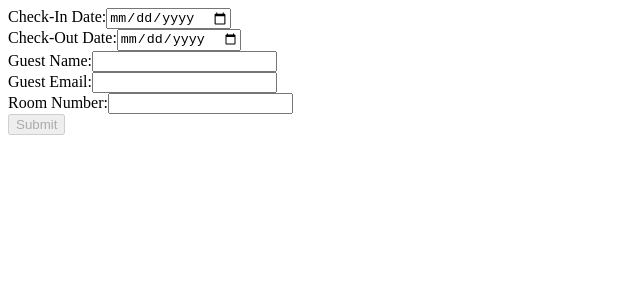
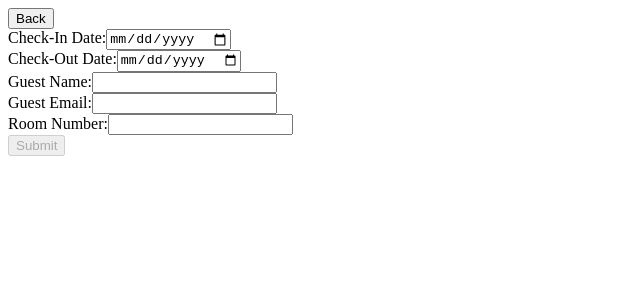
Before and after one commit to angemariya/AngularHotelReservation, an Angular app: page /new in a window 1280 px wide. Shown: the top 300 px of the page, without its empty margins (0-640 px from the left). Built offline with nearby package versions, Linux system fonts and the light colour scheme.

Commit message:
add router link to back

```diff
--- a/src/app/reservation-form/reservation-form.component.html
+++ b/src/app/reservation-form/reservation-form.component.html
@@ -1,3 +1,4 @@
+<button [routerLink]='[""]'>Back</button>
 <form [formGroup]="reservationForm" (ngSubmit)="onSubmit()">
     <div>
         <label>Check-In Date:</label>
--- a/src/app/reservation-form/reservation-form.component.ts
+++ b/src/app/reservation-form/reservation-form.component.ts
@@ -3,11 +3,13 @@ import { Component, OnInit } from '@angular/core';
 import { FormsModule, ReactiveFormsModule, FormBuilder, FormGroup, Validators } from '@angular/forms'
 import { ReservationService } from '../reservation/reservation.service';
 import { Reservation } from '../models/reservation';
-import { ActivatedRoute, Router } from '@angular/router';
+import { ActivatedRoute, Router, RouterModule } from '@angular/router';
+import { HomeComponent } from '../home/home.component';
+
 @Component({
   selector: 'app-reservation-form',
   standalone: true,
-  imports: [FormsModule, ReactiveFormsModule, CommonModule],
+  imports: [FormsModule, ReactiveFormsModule, CommonModule, HomeComponent, RouterModule],
   templateUrl: './reservation-form.component.html',
   styleUrl: './reservation-form.component.css'
 })
@@ -43,12 +45,10 @@ export class ReservationFormComponent implements OnInit {
     if (this.reservationForm.valid) {
       let reservation: Reservation = this.reservationForm.value
       let id = this.activatedRoute.snapshot.paramMap.get("id");
+
       if (id) {
         // Update
-        let reservation = this.reservationService.getReservation(id);
-        if (reservation) {
-          this.reservationService.updateReservation(id, reservation)
-        }
+        this.reservationService.updateReservation(id, reservation)
       } else {
         //Create new
         this.reservationService.addReservation(reservation)
--- a/src/app/reservation-list/reservation-list.component.html
+++ b/src/app/reservation-list/reservation-list.component.html
@@ -1,3 +1,4 @@
+<button [routerLink]='[""]'>Back</button>
 <h2>
     Reservation List
 </h2>
--- a/src/app/reservation/reservation.service.ts
+++ b/src/app/reservation/reservation.service.ts
@@ -34,7 +34,7 @@ export class ReservationService {
   //UPDATE
   updateReservation(id: string, reservation: Reservation): void {
     let index = this.reservations.findIndex(el => el.id === id);
-    this.reservations[index] = reservation;
+    this.reservations[index] = { ...reservation, id };
     localStorage.setItem("reservations", JSON.stringify(this.reservations));
   }
 
```
